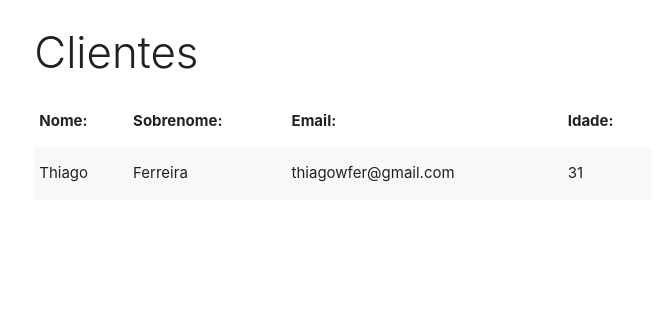
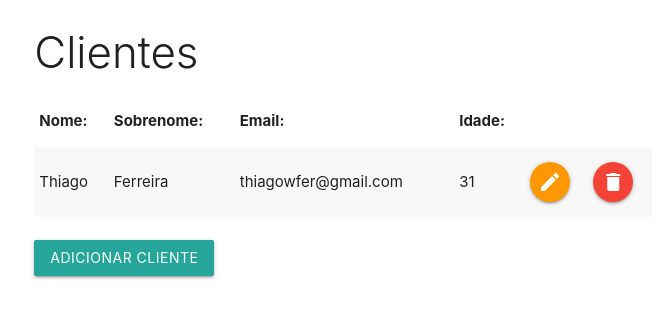
Before and after one commit to thiagowfer/crud-nstudio-procedural, a PHP site: page / in a window 1280 px wide. Shown: the top 318 px of the page, without its empty margins (297-964 px from the left). Run offline with PHP 8.4, Linux system fonts and the light colour scheme.

Commit message:
Adicionado botões do crud

```diff
--- a/index.php
+++ b/index.php
@@ -21,9 +21,13 @@ include_once "includes/header.php";
 					<td>Ferreira</td>
 					<td>thiagowfer@gmail.com</td>
 					<td>31</td>
+					<td><a href="" class="btn-floating orange"><i class="material-icons">edit</i></a></td>
+					<td><a href="" class="btn-floating red"><i class="material-icons">delete</i></a></td>
 				</tr>
 			</tbody>
 		</table>
+		<br>
+		<a href="" class="btn">Adicionar Cliente</a>
 	</div>
 </div>
 
```
